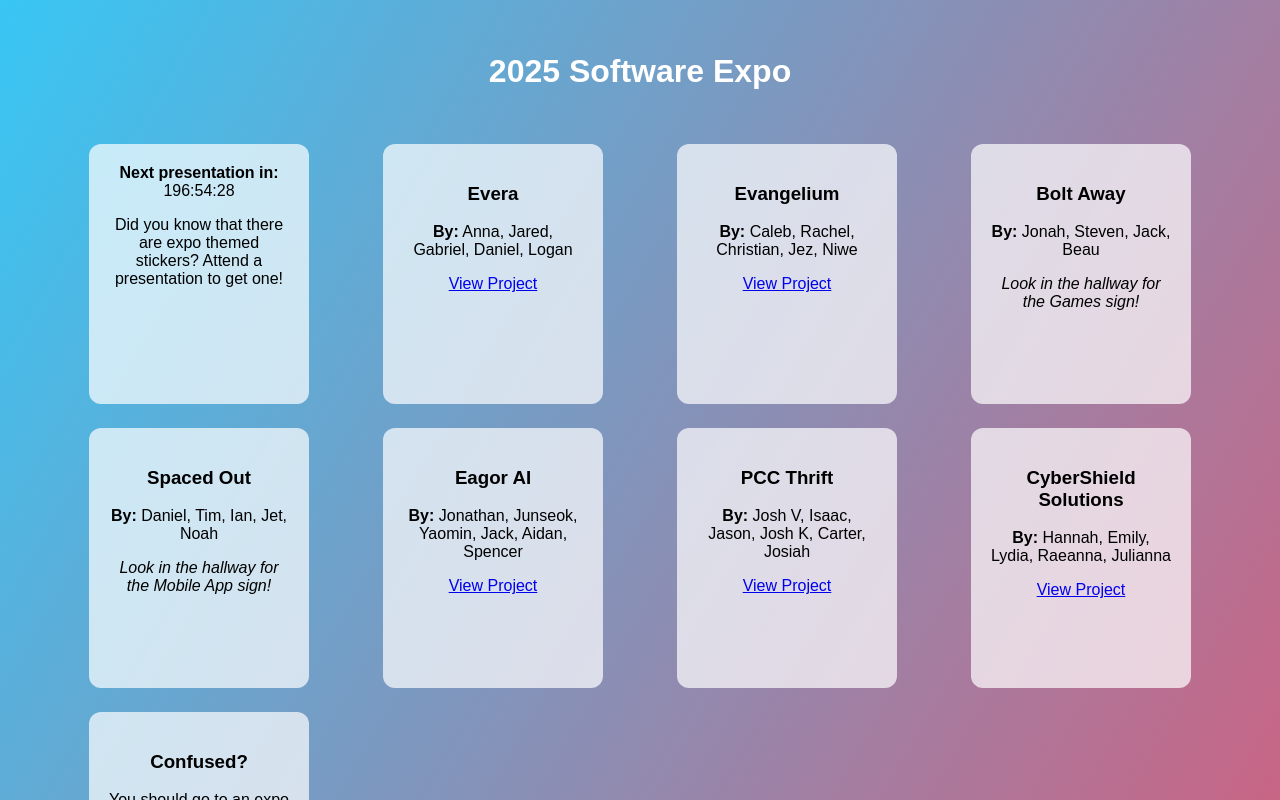
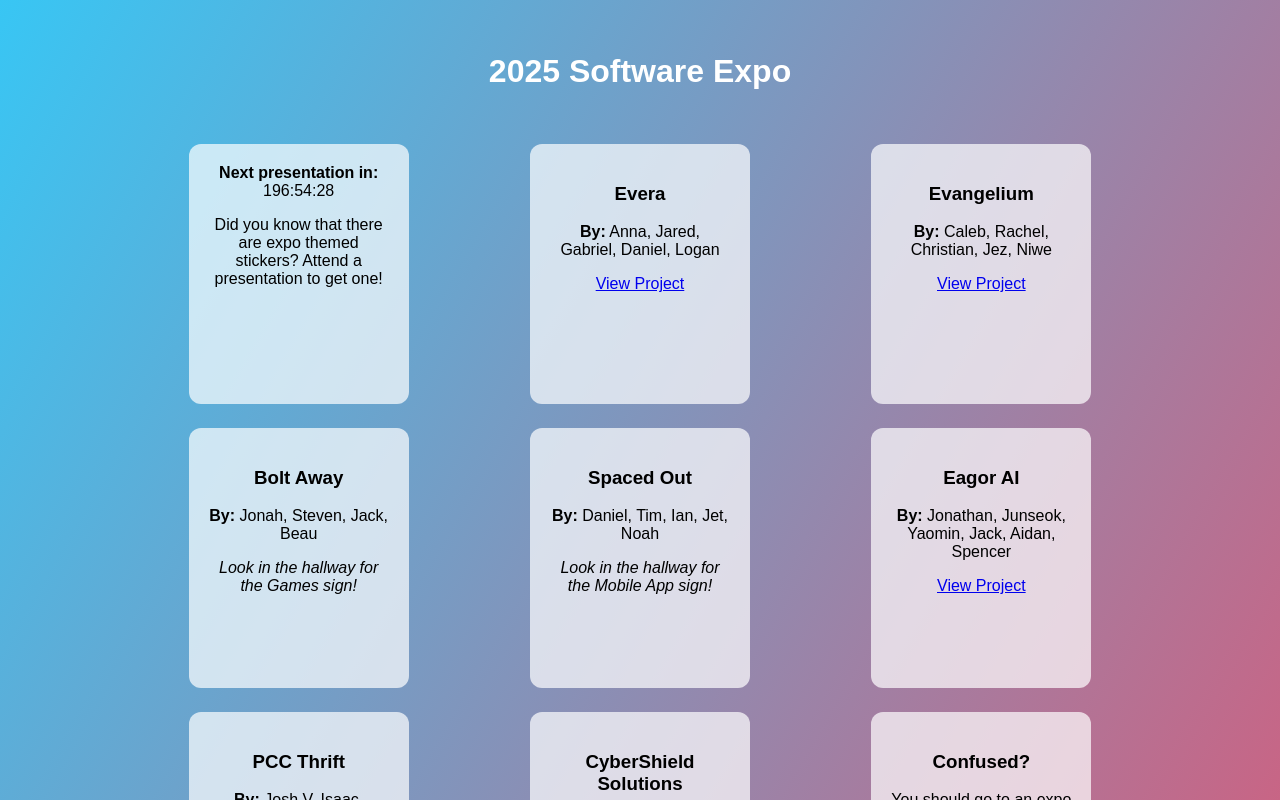
Before and after one commit to SEproject2025/expo-directory, a React (Create React App) app: page / in a window 1280 px wide. Shown: the top 800 px of the page. Built offline with nearby package versions, Linux system fonts and the light colour scheme; a web font is replaced by a local one.

Commit message:
fix styling and fix double open bug

```diff
--- a/src/App.css
+++ b/src/App.css
@@ -68,7 +68,10 @@ select {
 
 .grid-container {
   display: grid;
-  grid-template-columns: repeat(auto-fill, minmax(240px, 1fr));
+  grid-template-columns: repeat(auto-fill, minmax(250px, 1fr));
+  justify-content: center;  /* Center the grid items */
+  max-width: 1000px;         /* Prevent stretching too far */
+  margin: 0 auto;            /* Center the whole grid */
   gap: 1.5rem;
   padding: 2rem;
   justify-items: center;
--- a/src/App.js
+++ b/src/App.js
@@ -245,7 +245,7 @@ function Home() {
             <h3>{project.title}</h3>
             <p><strong>By:</strong> {project.contributors.join(", ")}</p>
             {project.inperson !== true ? (
-              <a href={project.link} target="_blank" rel="noreferrer">View Project</a>
+              <a href="#">View Project</a>
             ) : (
               <i>{project.inpersonmessage}</i>
             )}
```
